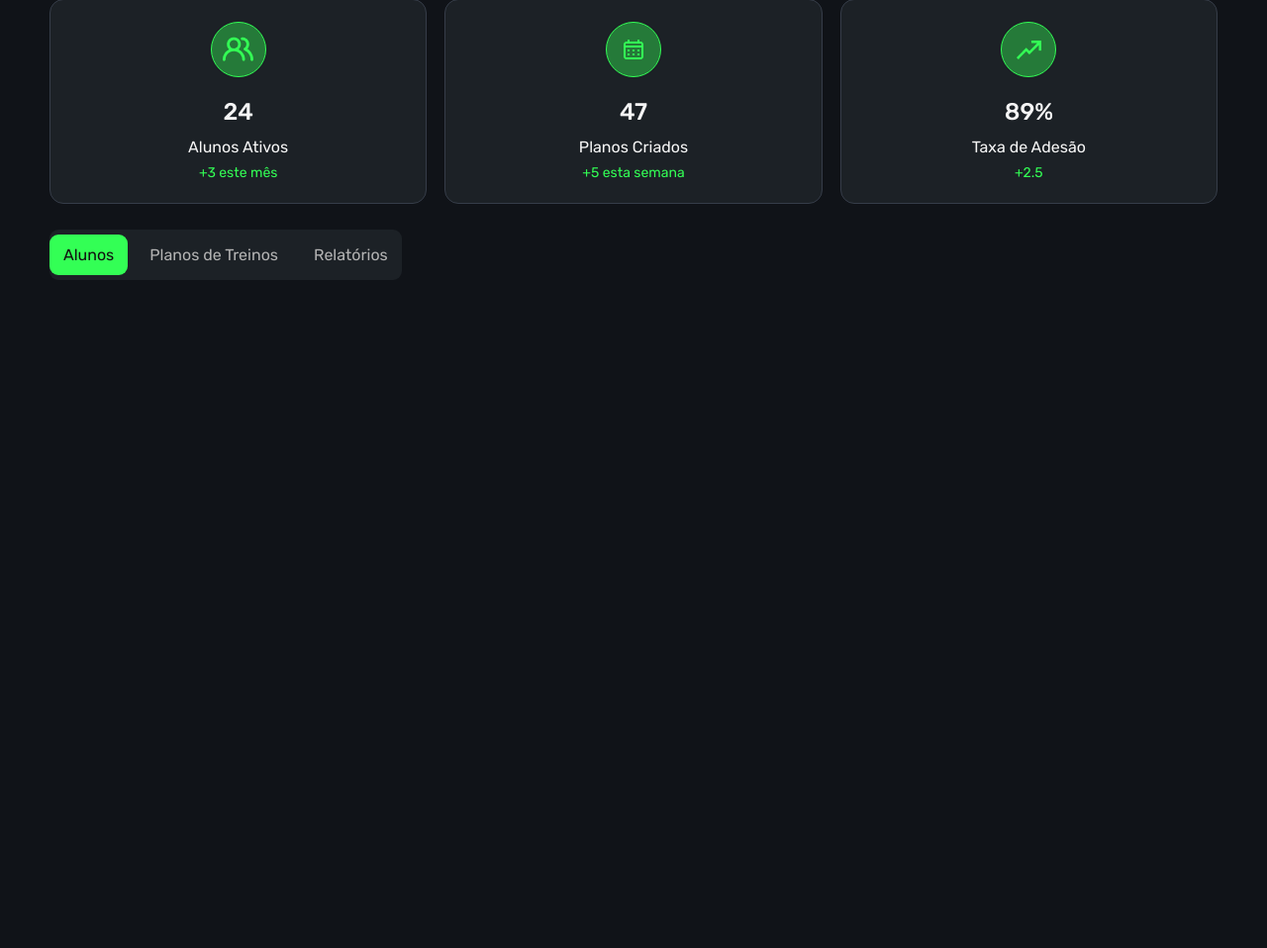
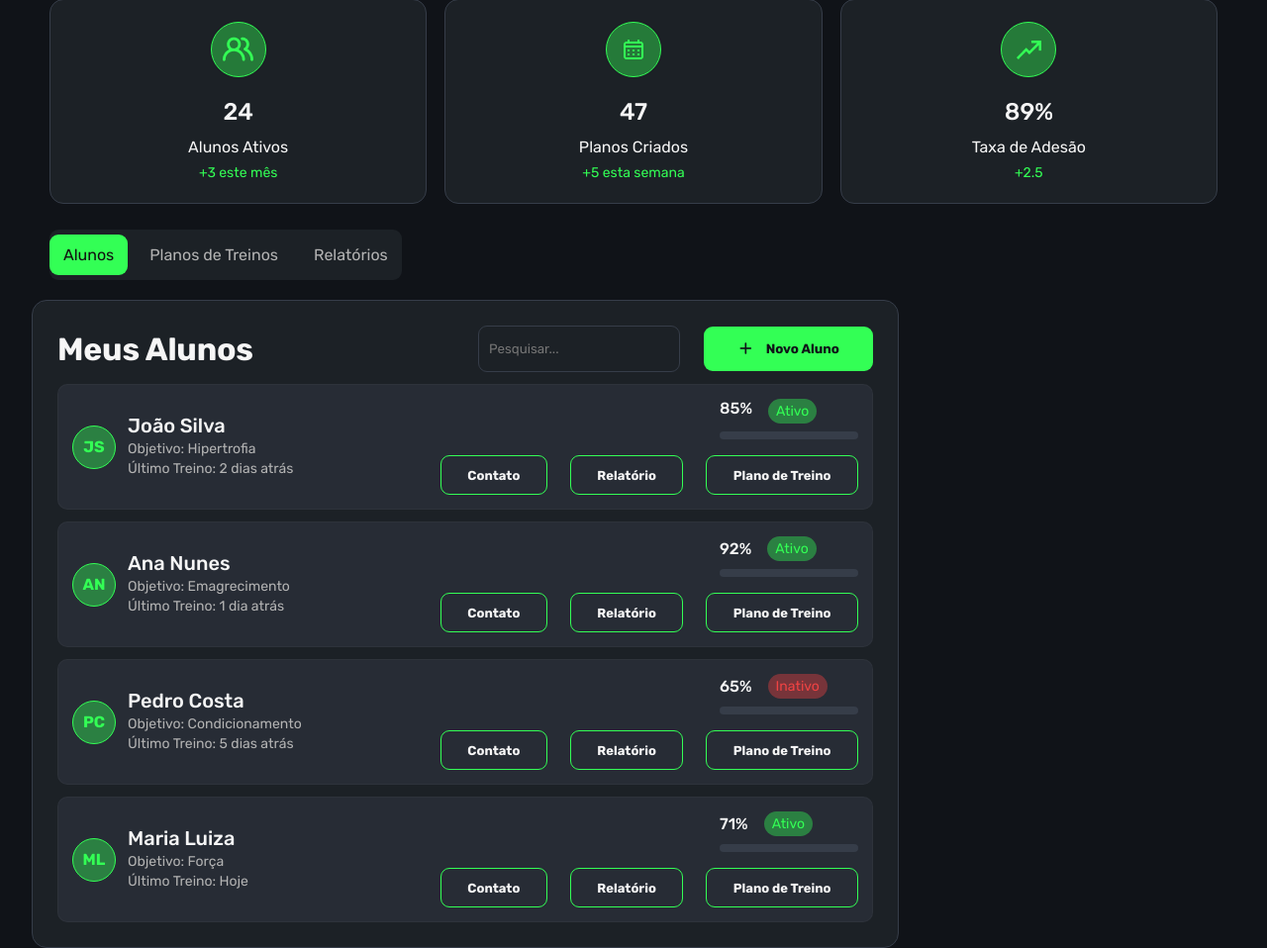
Before and after one commit to sara-allima/FitBooster, a Django app: page /dashboard-alunos/ in a window 1280 px wide. Shown: the part 167-1125 px from the top of the page at 99% size. Before the commit the page ends 450 px from the top, so only its background shows below. Run offline with Django 5.2, Linux system fonts and the light colour scheme; some libraries are stand-ins or nearby versions; some web fonts are replaced.

Commit message:
Cards com informações dos alunos foram finalizados

```diff
--- a/home/templates/home/pages/dashboardAlunos.html
+++ b/home/templates/home/pages/dashboardAlunos.html
@@ -27,6 +27,17 @@
             {% include "home/partials/dashboard/menuNavegacao.html" %}
         </div>
     </div>
+    <div class="main-grid">
+        <main>
+            <section class="main-section">
+                {% include "home/partials/dashboard/mainSectionHeader.html" %}
+
+                <div class="student-list">
+                    {% include "home/partials/dashboard/studentCard.html" %}
+                </div>
+            </section>
+        </main>
+    </div>
 
     <script src="{% static "dashboard/js/script.js" %}"></script>
 </body>
--- /dev/null
+++ b/home/templates/home/partials/dashboard/mainSectionHeader.html
@@ -0,0 +1,9 @@
+<div class="card-header">
+    <div>
+        <h1 class="title">Meus Alunos</h1>
+    </div>
+    <div class="controls">
+        <input id="search-students" class="input" placeholder="Pesquisar..." />
+        <button class="btn primary-button"><i class="fa-solid fa-plus"></i>Novo Aluno</button>
+    </div>
+</div>
--- /dev/null
+++ b/home/templates/home/partials/dashboard/studentCard.html
@@ -0,0 +1,120 @@
+<!--Estudante 1-->
+<div class="student-item" data-name="João Silva" data-goal="Hipertrofia">
+    <div class="student-left">
+        <div class="avatar">JS</div>
+        <div class="student-meta">
+            <p class="student-name">João Silva</p>
+            <div class="muted objective-last-training">
+                <p>Objetivo: Hipertrofia</p>
+                <p>Último Treino: 2 dias atrás</p>
+            </div>
+        </div>
+    </div>
+    <div style="display: flex; flex-direction: column; align-items: flex-end; gap:8px">
+        <div class="progress-wrap">
+            <div style="display: flex; lign-items: center; gap:8px">
+                <div class="percent">85%</div>
+                <div class="badge active">Ativo</div>
+            </div>
+            <div class="progress-bar" aria-hidden="true">
+                <div class="progress-fill" data-progress="85"></div>
+            </div>
+        </div>
+
+        <div class="student-actions">
+            <button class="secundary-button action-btn">Contato</button>
+            <button class="secundary-button action-btn">Relatório</button>
+            <button class="secundary-button action-btn">Plano de Treino</button>
+        </div>
+    </div>
+</div>
+
+<!--Estudante 2-->
+<div class="student-item" data-name="Ana Nunes" data-goal="Emagrecimento">
+    <div class="student-left">
+        <div class="avatar">AN</div>
+        <div class="student-meta">
+            <p class="student-name">Ana Nunes</p>
+            <div class="muted objective-last-training">
+                <p>Objetivo: Emagrecimento</p>
+                <p>Último Treino: 1 dia atrás</p>
+            </div>
+        </div>
+    </div>
+    <div style="display:flex;flex-direction:column;align-items:flex-end;gap:8px">
+        <div class="progress-wrap">
+            <div style="display:flex;align-items:center;gap:8px">
+                <div class="percent">92%</div>
+                <div class="badge active">Ativo</div>
+            </div>
+            <div class="progress-bar">
+                <div class="progress-fill" data-progress="92"></div>
+            </div>
+        </div>
+        <div class="student-actions">
+            <button class="secundary-button action-btn">Contato</button>
+            <button class="secundary-button action-btn">Relatório</button>
+            <button class="secundary-button action-btn">Plano de Treino</button>
+        </div>
+    </div>
+</div>
+
+<!--Estudante 3-->
+<div class="student-item" data-name="Pedro Costa" data-goal="Condicionamento">
+    <div class="student-left">
+        <div class="avatar">PC</div>
+        <div class="student-meta">
+            <p class="student-name">Pedro Costa</p>
+            <div class="muted objective-last-training">
+                <p>Objetivo: Condicionamento</p>
+                <p>Último Treino: 5 dias atrás</p>
+            </div>
+        </div>
+    </div>
+    <div style="display:flex;flex-direction:column;align-items:flex-end;gap:8px">
+        <div class="progress-wrap">
+            <div style="display:flex;align-items:center;gap:8px">
+                <div class="percent">65%</div>
+                <div class="badge inactive">Inativo</div>
+            </div>
+            <div class="progress-bar">
+                <div class="progress-fill" data-progress="65"></div>
+            </div>
+        </div>
+        <div class="student-actions">
+            <button class="secundary-button action-btn">Contato</button>
+            <button class="secundary-button action-btn">Relatório</button>
+            <button class="secundary-button action-btn">Plano de Treino</button>
+        </div>
+    </div>
+</div>
+
+<!--Estudante 4-->
+<div class="student-item" data-name="Maria Luiza" data-goal="Força">
+    <div class="student-left">
+        <div class="avatar">ML</div>
+        <div class="student-meta">
+            <p class="student-name">Maria Luiza</p>
+            <div class="muted objective-last-training">
+                <p>Objetivo: Força</p>
+                <p>Último Treino: Hoje</p>
+            </div>
+        </div>
+    </div>
+    <div style="display:flex;flex-direction:column;align-items:flex-end;gap:8px">
+        <div class="progress-wrap">
+            <div style="display:flex;align-items:center;gap:8px">
+                <div class="percent">71%</div>
+                <div class="badge active">Ativo</div>
+            </div>
+            <div class="progress-bar">
+                <div class="progress-fill" data-progress="71"></div>
+            </div>
+        </div>
+        <div class="student-actions">
+            <button class="secundary-button action-btn">Contato</button>
+            <button class="secundary-button action-btn">Relatório</button>
+            <button class="secundary-button action-btn">Plano de Treino</button>
+        </div>
+    </div>
+</div>
--- a/static/dashboard/css/dashboard.css
+++ b/static/dashboard/css/dashboard.css
@@ -111,3 +111,153 @@ header {
   font-weight: 400;
 }
     /*Menu Navegação*/
+
+    /*Main card e side bar*/
+.main-grid{
+  display:grid;
+  grid-template-columns: 1fr 320px;
+  gap:20px;
+  align-items:start;
+}
+  /*Main card e side bar*/
+
+  /*Seção Principal*/
+.main-section{
+  background: var(--secundary-dark-bg);
+  border: 1px solid var(--border-color);
+  border-radius: 15px;
+  padding: 1.563rem;
+}
+.card-header{
+  display: flex;
+  align-items: center;
+  justify-content: space-between;
+  gap: 0.75remrem;
+  margin-bottom: 0.75rem;
+}
+.card-title {
+  font-size: 16px;
+  font-weight: 700;
+}
+.controls {
+  display: flex;
+  gap: 1.5rem;
+  align-items: center
+}
+.input {
+  background: transparent;
+  border: 1px solid var(--border-color);
+  padding: 0.938rem 0.625rem;
+  border-radius: 9px;
+  height: 100%;
+}
+.btn{
+  display: inline-flex;
+  align-items: center;
+  padding: 0.5rem 0.875rem;
+  border-radius: 10px;
+  cursor: pointer;
+  font-weight: 600;
+  transition: all var(--transition);
+}
+.fa-plus {
+  margin-right: 0.75rem;
+}
+
+  /*Lista e Cards dos Estudantes */
+.student-list {
+  display: flex;
+  flex-direction: column;
+  gap: 0.75rem
+}
+.student-item{
+  background: var(--quaternary-dark-bg);
+  padding:14px;
+  border-radius:10px;
+  display:flex;
+  justify-content:space-between;
+  gap:12px;
+  border:1px solid rgba(255,255,255,0.03);
+  transition: border var(--transition), transform var(--transition);
+}
+.student-name {
+  font-size: 20px;
+  font-weight: 500;
+}
+.student-left {
+  display: flex;
+  gap: 0.75rem;
+  align-items: center
+}
+.student-left .objective-last-training { /*Aqui!*/
+  color: var(--secundary-dark-text);
+  font-size: 14px;
+}
+.objective-last-training p {
+  margin: 0.2rem 0;
+}
+.avatar{
+  width: 2.75rem;
+  height: 2.75rem;
+  border-radius: 100%;
+  background: rgba(51, 255, 85, 0.4);
+  border: 1px solid var(--primary-green);
+  display:flex;align-items:center;justify-content:center;
+  color: var(--primary-green);
+  font-weight:700;
+}
+.student-actions {
+  display: flex;
+  gap: 1.438rem;
+  align-items: center
+}
+.action-btn{
+  margin-top: 0.5rem;
+  background: transparent;
+  color: var(--primary-white-bg-text);
+  font-weight:600; cursor:pointer; font-size:13px;
+}
+.progress-wrap {
+  width: 8.75rem;
+  text-align: right;
+  font-size: 13px;
+}
+.progress-bar{
+  width:100%;
+  height:8px;
+  background: var(--border-color);
+  border-radius:999px;
+  overflow:hidden;
+  margin-top:8px;
+}
+.progress-fill{
+  height:100%;
+  background: linear-gradient(90deg, var(--primary-green) 0%, var(--primary-green) 100%);
+  width: 0%;
+  border-radius: 999px;
+  transition: width 0.6s ease;
+}
+.badge{
+  display: inline-block;
+  padding: 0.25rem 0.5rem;
+  border-radius: 999px;
+  font-size: 14px;
+  font-weight: 400;
+  margin-left: 0.5rem;
+}
+.percent {
+  font-size: 16px;
+  font-weight: 500;
+}
+    /*Ativo e Inativo*/
+.badge.active {
+  background: rgba(51, 255, 85, 0.4);
+  color: var(--primary-green);
+}
+.badge.inactive {
+  background: rgba(239, 67, 67, 0.4);
+  color: var(--primary-red);
+}
+    /*Ativo e Inativo*/
+  /*Lista e Cards dos Estudantes */
+/*Seção Principal*/
```
